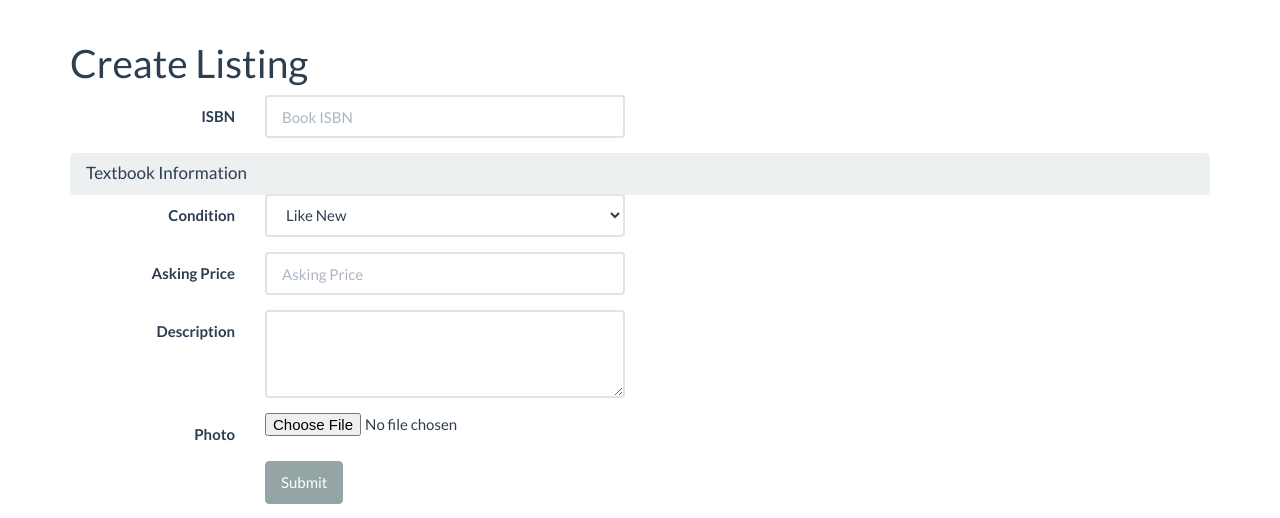
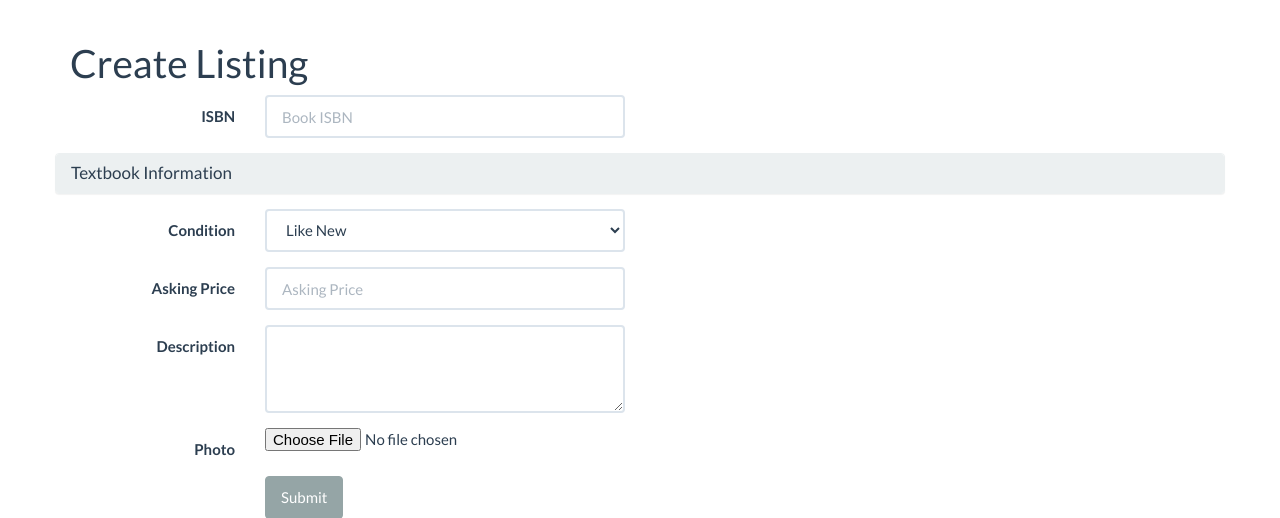
Before and after one commit to srct/bookshare, a Django app: a page that uses bookshare/templates/create_listing.html in a window 1280 px wide. Shown: the part 61-579 px from the top of the page. Run offline with Django 3.2, Linux system fonts and the light colour scheme.

Commit message:
tiny change

```diff
--- a/bookshare/templates/create_listing.html
+++ b/bookshare/templates/create_listing.html
@@ -20,7 +20,7 @@ GMU Bookshare &bull; Create Listing
   </div>
 </div>
 
-<div class="panel-group" id="accordion">
+<div class="panel-group form-group" id="accordion">
   <div class="panel panel-default">
     <div class="panel-heading">
       <h4 class="panel-title">
```
